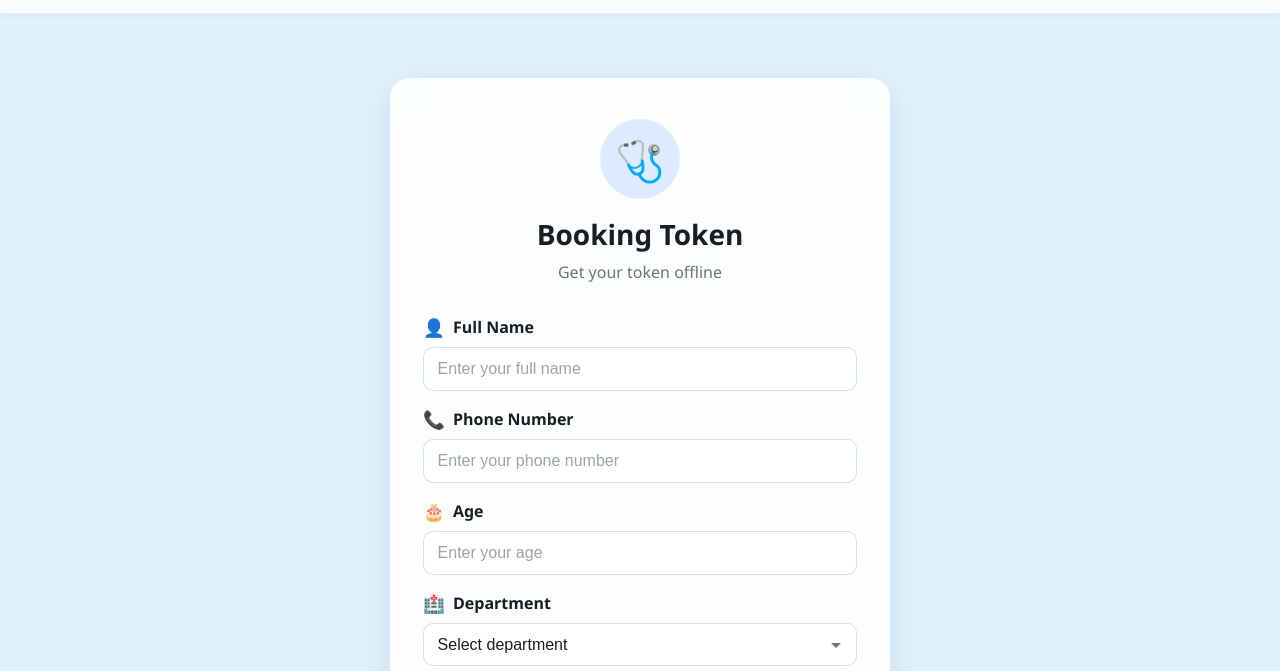
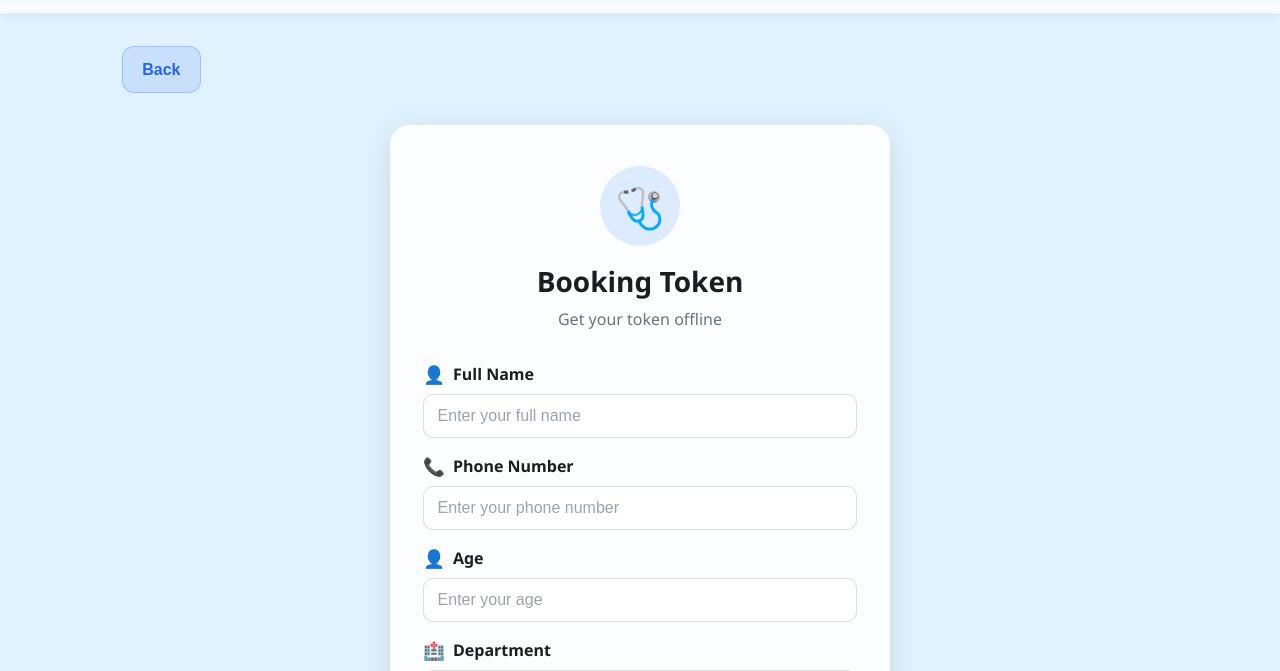
Before and after one commit to santhoshkv102003/NewToken, a plain HTML site: page index.html in a window 1280 px wide. Both pictures are taken after a click on the button "Patient Booking". Shown: the part 72-743 px from the top of the page. Drawn offline with Linux system fonts and the light colour scheme; no server answers.

Commit message:
set back button in patient booking

```diff
--- a/index.html
+++ b/index.html
@@ -52,6 +52,7 @@
 
     <!-- Page 2: Patient Booking Page -->
     <section class="page hidden" id="patient-page">
+      <button class="secondary" type="button" id="back-to-landing-from-patient">Back</button>
       <div class="booking-token-card">
         <div class="form-header">
           <div class="form-icon-circle">
@@ -78,7 +79,7 @@
           </label>
           <label class="field">
             <span class="field-label">
-              <span class="field-icon">🎂</span>
+              <span class="field-icon">👤</span>
               Age
             </span>
             <input type="number" id="age" name="age" min="0" max="150" placeholder="Enter your age" required />
```
